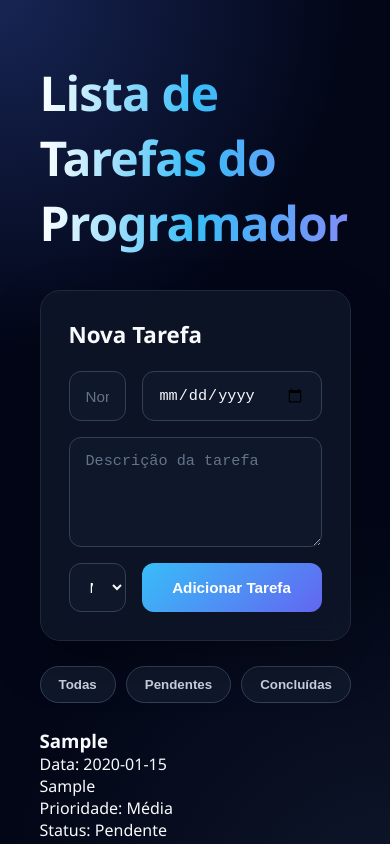
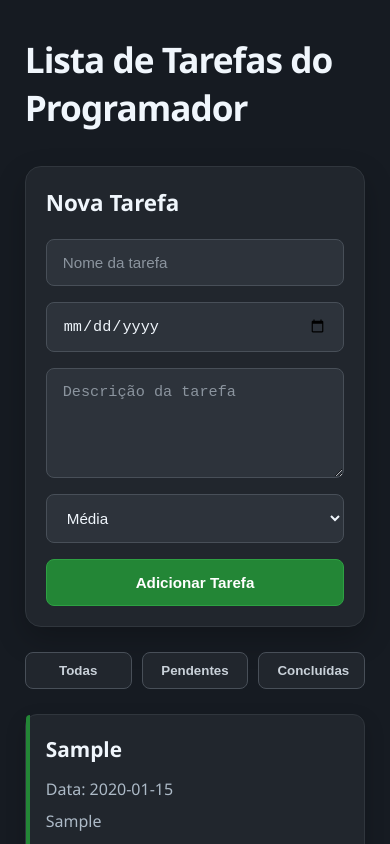
Before and after one commit to Nicolas-e-Luis-Fernando/Lista-de-Tarefas, a React (Vite) app: page / in a window 390 px wide. Both pictures are taken after typing "Sample", "2020-01-15", "Sample" into the empty fields and a click on the button "Adicionar Tarefa". Shown: the top 844 px of the page. Built offline with nearby package versions, Linux system fonts and the light colour scheme.

Commit message:
style: refina interface com tema de desenvolvimento

```diff
--- a/src/index.css
+++ b/src/index.css
@@ -1,3 +1,5 @@
+/* CONFIGURAÇÕES GERAIS */
+
 * {
   margin: 0;
   padding: 0;
@@ -7,16 +9,16 @@
 body {
   min-height: 100vh;
   font-family: "Segoe UI", Arial, sans-serif;
-  background:
-    radial-gradient(circle at top left, #172554 0%, transparent 35%),
-    radial-gradient(circle at bottom right, #0f172a 0%, transparent 40%),
-    #020617;
-  color: #f8fafc;
+  background: #161b22;
+  color: #f0f6fc;
 }
 
 #root {
   min-height: 100vh;
 }
+
+
+/* CONTAINER PRINCIPAL */
 
 .container {
   width: 90%;
@@ -30,41 +32,36 @@ body {
   font-weight: 800;
   margin-bottom: 35px;
   letter-spacing: -1px;
+  color: #f0f6fc;
+}
 
-  background: linear-gradient(
-    90deg,
-    #ffffff,
-    #38bdf8,
-    #818cf8
-  );
 
-  -webkit-background-clip: text;
-  -webkit-text-fill-color: transparent;
-}
+/* FORMULÁRIO */
+
 form {
   display: grid;
   grid-template-columns: 1fr 180px;
   gap: 16px;
 
   padding: 28px;
-  margin-bottom: 22px;
+  margin-bottom: 25px;
 
-  background: rgba(15, 23, 42, 0.8);
-  border: 1px solid #1e293b;
-  border-radius: 20px;
+  background: #21262d;
+  border: 1px solid #30363d;
+  border-radius: 16px;
 
-  box-shadow: 0 20px 50px rgba(0, 0, 0, 0.25);
-  backdrop-filter: blur(12px);
+  box-shadow: 0 12px 30px rgba(0, 0, 0, 0.22);
 }
 
 form h2 {
   grid-column: 1 / -1;
-
   font-size: 1.4rem;
   margin-bottom: 5px;
+  color: #f0f6fc;
+}
 
-  color: #f8fafc;
-}
+
+/* CAMPOS */
 
 form input,
 form textarea,
@@ -72,96 +69,299 @@ form select {
   width: 100%;
   padding: 14px 16px;
 
-  border: 1px solid #334155;
-  border-radius: 12px;
+  border: 1px solid #484f58;
+  border-radius: 8px;
 
-  background: #0f172a;
-  color: #f8fafc;
+  background: #2d333b;
+  color: #f0f6fc;
 
   font-size: 0.95rem;
-
   outline: none;
 
-  transition: 0.25s;
+  transition: 0.2s;
 }
 
 form textarea {
   grid-column: 1 / -1;
-
   min-height: 110px;
   resize: vertical;
+}
+
+form input::placeholder,
+form textarea::placeholder {
+  color: #8b949e;
 }
 
 form input:focus,
 form textarea:focus,
 form select:focus {
-  border-color: #38bdf8;
+  border-color: #3fb950;
 
   box-shadow:
-    0 0 0 3px rgba(56, 189, 248, 0.12);
+    0 0 0 3px rgba(63, 185, 80, 0.15);
+
+  background: #30363d;
 }
 
-form input::placeholder,
-form textarea::placeholder {
-  color: #64748b;
-}
+
+/* BOTÃO ADICIONAR */
 
 form button {
   padding: 14px 20px;
 
-  border: none;
-  border-radius: 12px;
+  border: 1px solid #2ea043;
+  border-radius: 8px;
 
-  background: linear-gradient(
-    135deg,
-    #38bdf8,
-    #6366f1
-  );
-
+  background: #238636;
   color: white;
 
+  font-size: 0.95rem;
   font-weight: 700;
-  font-size: 0.95rem;
 
   cursor: pointer;
 
-  transition: 0.25s;
+  transition: 0.2s;
 }
 
 form button:hover {
-  transform: translateY(-2px);
+  background: #2ea043;
+
+  transform: translateY(-1px);
 
   box-shadow:
-    0 10px 25px rgba(56, 189, 248, 0.25);
+    0 8px 18px rgba(35, 134, 54, 0.25);
 }
+
+
+/* FILTROS */
 
 .filter-buttons {
   display: flex;
   gap: 10px;
-
   margin: 25px 0;
 }
 
 .filter-buttons button {
   padding: 10px 18px;
 
-  border: 1px solid #334155;
-  border-radius: 30px;
+  border: 1px solid #484f58;
+  border-radius: 8px;
 
-  background: #0f172a;
-  color: #cbd5e1;
+  background: #21262d;
+  color: #c9d1d9;
 
   font-weight: 600;
 
   cursor: pointer;
 
-  transition: 0.25s;
+  transition: 0.2s;
 }
 
 .filter-buttons button:hover {
-  border-color: #38bdf8;
+  background: #2d333b;
 
-  color: #38bdf8;
+  border-color: #3fb950;
+  color: #3fb950;
+
+  transform: translateY(-1px);
+}
+
+.filter-buttons button:focus {
+  border-color: #3fb950;
+  color: #3fb950;
+
+  box-shadow:
+    0 0 0 3px rgba(63, 185, 80, 0.12);
+}
+
+
+/* LISTA DE TAREFAS */
+
+.task-list {
+  display: grid;
+  gap: 18px;
+  margin-top: 25px;
+}
+
+
+/* CARD DA TAREFA */
+
+.task-item {
+  position: relative;
+
+  padding: 24px;
+
+  background: #21262d;
+
+  border: 1px solid #30363d;
+  border-radius: 12px;
+
+  box-shadow:
+    0 8px 20px rgba(0, 0, 0, 0.18);
+
+  transition: 0.2s;
+}
+
+.task-item:hover {
+  background: #262c33;
+
+  border-color: #484f58;
 
   transform: translateY(-2px);
+
+  box-shadow:
+    0 12px 25px rgba(0, 0, 0, 0.22);
 }
+
+
+/* DETALHE VERDE DO CARD */
+
+.task-item::before {
+  content: "";
+
+  position: absolute;
+
+  top: 0;
+  left: 0;
+
+  width: 4px;
+  height: 100%;
+
+  background: #238636;
+
+  border-radius: 12px 0 0 12px;
+}
+
+
+/* INFORMAÇÕES DA TAREFA */
+
+.task-item h3 {
+  margin-bottom: 14px;
+
+  font-size: 1.3rem;
+
+  color: #f0f6fc;
+}
+
+.task-item p {
+  margin: 8px 0;
+
+  color: #adbac7;
+
+  line-height: 1.5;
+}
+
+
+/* BOTÕES DOS CARDS */
+
+.task-item button {
+  margin-top: 16px;
+  margin-right: 10px;
+
+  padding: 10px 16px;
+
+  border: 1px solid #484f58;
+  border-radius: 8px;
+
+  background: #2d333b;
+  color: #c9d1d9;
+
+  font-weight: 600;
+
+  cursor: pointer;
+
+  transition: 0.2s;
+}
+
+
+/* BOTÃO CONCLUIR */
+
+.task-item button:first-of-type:hover {
+  background: #238636;
+  border-color: #2ea043;
+  color: white;
+
+  transform: translateY(-1px);
+}
+
+
+/* BOTÃO REMOVER */
+
+.task-item button:last-of-type:hover {
+  background: #da3633;
+  border-color: #f85149;
+  color: white;
+
+  transform: translateY(-1px);
+}
+
+
+/* SELEÇÃO DE TEXTO */
+
+::selection {
+  background: #238636;
+  color: white;
+}
+
+
+/* BARRA DE ROLAGEM */
+
+::-webkit-scrollbar {
+  width: 10px;
+}
+
+::-webkit-scrollbar-track {
+  background: #161b22;
+}
+
+::-webkit-scrollbar-thumb {
+  background: #484f58;
+  border-radius: 10px;
+}
+
+::-webkit-scrollbar-thumb:hover {
+  background: #6e7681;
+}
+
+
+/* RESPONSIVIDADE */
+
+@media (max-width: 700px) {
+
+  .container {
+    width: 95%;
+    padding: 35px 15px;
+  }
+
+  .container > h1 {
+    font-size: 2.2rem;
+  }
+
+  form {
+    grid-template-columns: 1fr;
+    padding: 20px;
+  }
+
+  form h2,
+  form textarea {
+    grid-column: 1;
+  }
+
+  .filter-buttons {
+    flex-wrap: wrap;
+  }
+
+  .filter-buttons button {
+    flex: 1;
+    min-width: 100px;
+  }
+
+  .task-item {
+    padding: 20px;
+  }
+
+  .task-item button {
+    width: 100%;
+    margin-right: 0;
+  }
+}
```
